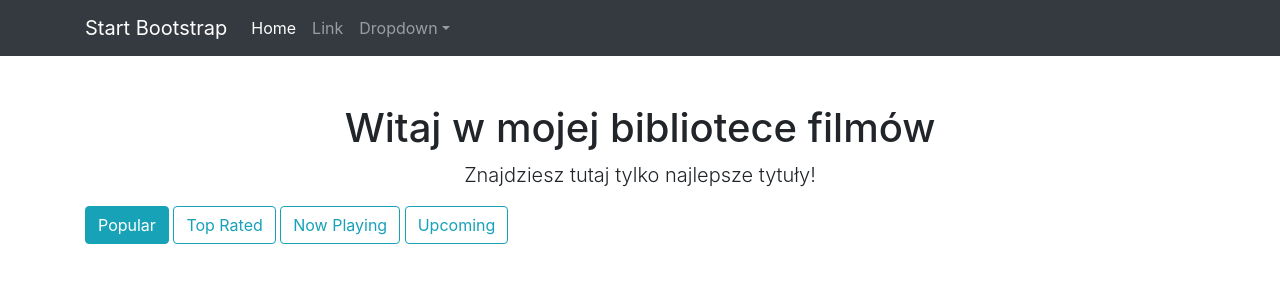
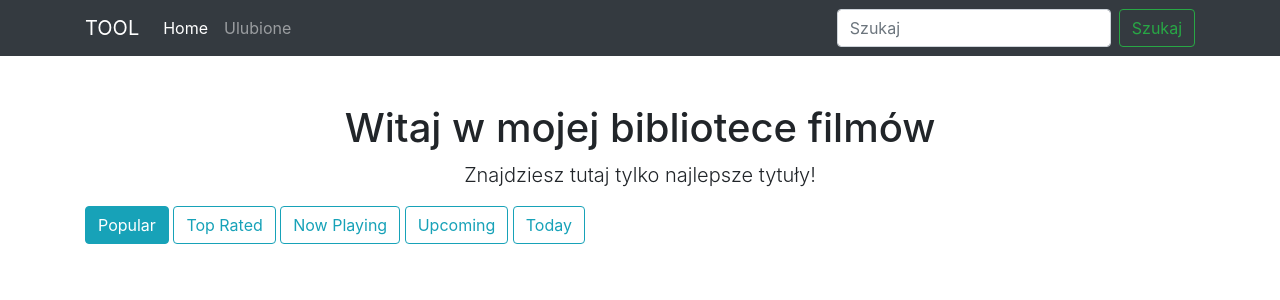
Before and after one commit to may-gvg/movies_catalogue_flask, a Flask app: page / in a window 1280 px wide. Shown: the top 300 px of the page. Run offline with Flask 2, Linux system fonts and the light colour scheme; data that the repository does not hold is empty.

Commit message:
projekt web v6 - ulubione

```diff
--- a/templates/homepage.html
+++ b/templates/homepage.html
@@ -12,6 +12,7 @@
 
 <a href="{{ url_for('homepage', list_type=key) }}" class="btn btn-outline-info {% if current_list == key %} active {% endif %}">{{ value }}</a>
 {% endfor %}
+<a href="/today" class="btn btn-outline-info">Today</a>
 </div>
    {% for movie in movies %}
    <div class="col-lg-3 col-md-6 mb-4">
@@ -20,13 +21,23 @@
            <div class="card-body">
                <h4 class="card-title">{{ movie.title }}</h4>
            </div>
-           <div class="card-footer text-center">
-               <a href="{{ url_for('movie_details', movie_id=movie.id) }}">Pokaż więcej</a>
+            <div class="card-footer text-center">
+            <a href="{{ url_for('movie_details', movie_id=movie.id) }}" class="btn btn-primary">Pokaż więcej</a>
+            <form method="POST" action="{{ url_for('add_to_favorites') }}" class="d-inline-flex">
+            <input type="hidden" name="movie_title" value="{{ movie.title }}">
+            <input type="hidden" name="movie_id" value="{{ movie.id }}">
+            <button type="submit" class="btn btn-default">
+            <svg class="bi bi-star" width="1em" height="1em" viewBox="0 0 16 16" fill="currentColor" xmlns="http://www.w3.org/2000/svg">
+            <path fill-rule="evenodd" d="M2.866 14.85c-.078.444.36.791.746.593l4.39-2.256 4.389 2.256c.386.198.824-.149.746-.592l-.83-4.73 3.523-3.356c.329-.314.158-.888-.283-.95l-4.898-.696L8.465.792a.513.513 0 0 0-.927 0L5.354 5.12l-4.898.696c-.441.062-.612.636-.283.95l3.523 3.356-.83 4.73zm4.905-2.767l-3.686 1.894.694-3.957a.565.565 0 0 0-.163-.505L1.71 6.745l4.052-.576a.525.525 0 0 0 .393-.288l1.847-3.658 1.846 3.658a.525.525 0 0 0 .393.288l4.052.575-2.906 2.77a.564.564 0 0 0-.163.506l.694 3.957-3.686-1.894a.503.503 0 0 0-.461 0z"/>
+            </svg>
+            </button>
+            </form>
+            </div>
 
            </div>
        </div>
+   {% endfor %}
    </div>
-   {% endfor %}
 </div>
 
 {% endblock %}
--- a/templates/index.html
+++ b/templates/index.html
@@ -6,7 +6,7 @@
  <meta name="viewport" content="width=device-width, initial-scale=1, shrink-to-fit=no">
  <meta name="description" content="">
  <meta name="author" content="">
- <title>Bare - Start Bootstrap Template</title>
+ <title>API Movie Catalog</title>
  <!-- Bootstrap core CSS -->
 <!-- Latest compiled and minified CSS -->
 <link rel="stylesheet" href="https://cdn.jsdelivr.net/npm/bootstrap@4.5.3/dist/css/bootstrap.min.css" integrity="sha384-TX8t27EcRE3e/ihU7zmQxVncDAy5uIKz4rEkgIXeMed4M0jlfIDPvg6uqKI2xXr2" crossorigin="anonymous">
@@ -15,27 +15,38 @@
         <!-- Responsive navbar-->
         <nav class="navbar navbar-expand-lg navbar-dark bg-dark">
             <div class="container">
-                <a class="navbar-brand" href="#">Start Bootstrap</a>
+                <a class="navbar-brand" href="https://toolband.com/news/">TOOL</a>
                 <button class="navbar-toggler" type="button" data-bs-toggle="collapse" data-bs-target="#navbarSupportedContent" aria-controls="navbarSupportedContent" aria-expanded="false" aria-label="Toggle navigation"><span class="navbar-toggler-icon"></span></button>
                 <div class="collapse navbar-collapse" id="navbarSupportedContent">
                     <ul class="navbar-nav ms-auto mb-2 mb-lg-0">
-                        <li class="nav-item"><a class="nav-link active" aria-current="page" href="#">Home</a></li>
-                        <li class="nav-item"><a class="nav-link" href="#">Link</a></li>
-                        <li class="nav-item dropdown">
-                            <a class="nav-link dropdown-toggle" id="navbarDropdown" href="#" role="button" data-bs-toggle="dropdown" aria-expanded="false">Dropdown</a>
-                            <ul class="dropdown-menu dropdown-menu-end" aria-labelledby="navbarDropdown">
-                                <li><a class="dropdown-item" href="#">Action</a></li>
-                                <li><a class="dropdown-item" href="#">Another action</a></li>
-                                <li><hr class="dropdown-divider" /></li>
-                                <li><a class="dropdown-item" href="#">Something else here</a></li>
+                        <li class="nav-item"><a class="nav-link active" aria-current="page" href="http://127.0.0.1:5000/">Home</a></li>
+                        <li class="nav-item"><a class="nav-link" href="http://127.0.0.1:5000/favorites/">Ulubione</a></li>
+
                             </ul>
                         </li>
                     </ul>
                 </div>
+                      <form class="form-inline" action="/search" method="GET">
+                      <input class="form-control mr-sm-2" type="text" value="{% if search_query %}{{ search_query }}{% endif %}" placeholder="Szukaj" aria-label="Search" name="q">
+                        <button class="btn btn-outline-success" type="submit">Szukaj</button>
+                      </form>
+
             </div>
         </nav>
         <!-- Page Content -->
         <div class="container">
+        {% with messages = get_flashed_messages() %}
+  {% if messages %}
+    {% for message in messages %}
+      <div class="alert alert-info mt-3" role="alert">
+        {{ message }}
+        <button type="button" class="close" data-dismiss="alert" aria-label="Close">
+          <span aria-hidden="true">&times;</span>
+        </button>
+      </div>
+    {% endfor %}
+  {% endif %}
+{% endwith %}
             {% block content %}
             {% endblock %}
         </div>
```
Also changed, not shown: templates/search.html (added, +25 -0 lines), templates/today.html (added, +23 -0 lines).
